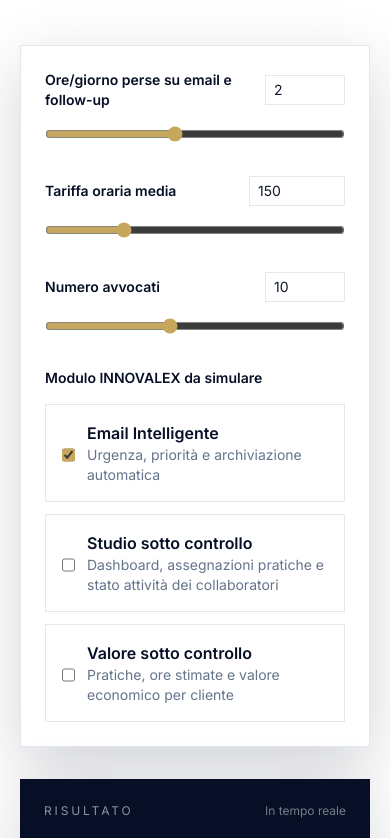
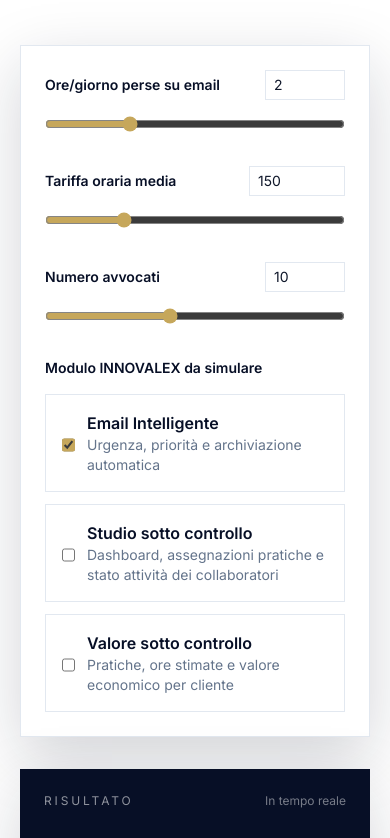
Before and after one commit to innovalex-lab/sito-web, a website: page index.html in a window 390 px wide. Shown: the part 6217-7055 px from the top of the page. Drawn offline with nearby package versions, Linux system fonts and the light colour scheme.

```diff
--- a/index.html
+++ b/index.html
@@ -1164,12 +1164,11 @@
             <div class="space-y-7">
               <div>
                 <div class="flex items-center justify-between gap-4">
-                  <label for="hoursLost" class="text-sm font-semibold text-brand-950">Ore/giorno perse su email e
-                    follow-up</label>
-                  <input id="hoursLostInput" type="number" min="0.5" max="4" step="0.5" value="2"
+                  <label for="hoursLost" class="text-sm font-semibold text-brand-950">Ore/giorno perse su email</label>
+                  <input id="hoursLostInput" type="number" min="0.5" max="6" step="0.5" value="2"
                     class="w-20 border border-slate-200 px-2 py-1 text-sm" aria-label="Ore perse al giorno valore" />
                 </div>
-                <input id="hoursLost" type="range" min="0.5" max="4" step="0.5" value="2" class="mt-4 w-full"
+                <input id="hoursLost" type="range" min="0.5" max="6" step="0.5" value="2" class="mt-4 w-full"
                   aria-label="Ore perse al giorno" />
               </div>
               <div>
```
